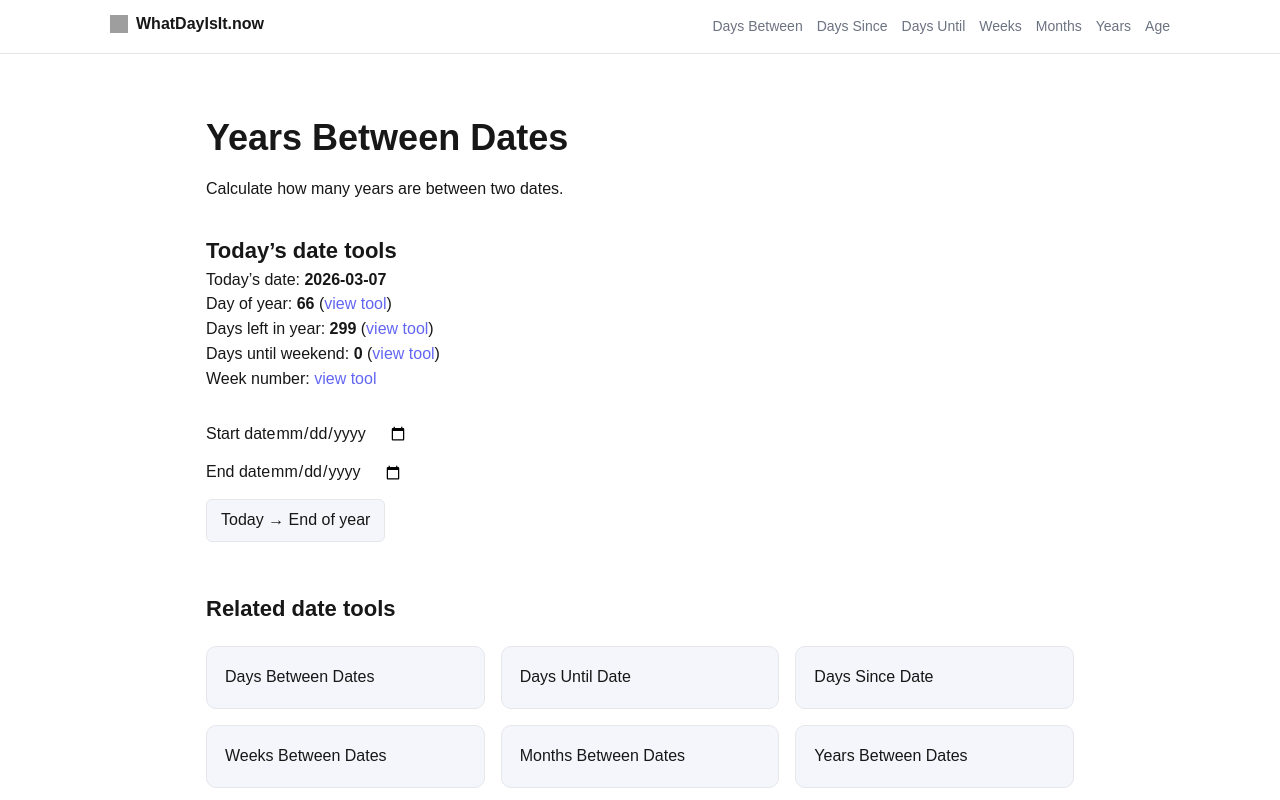
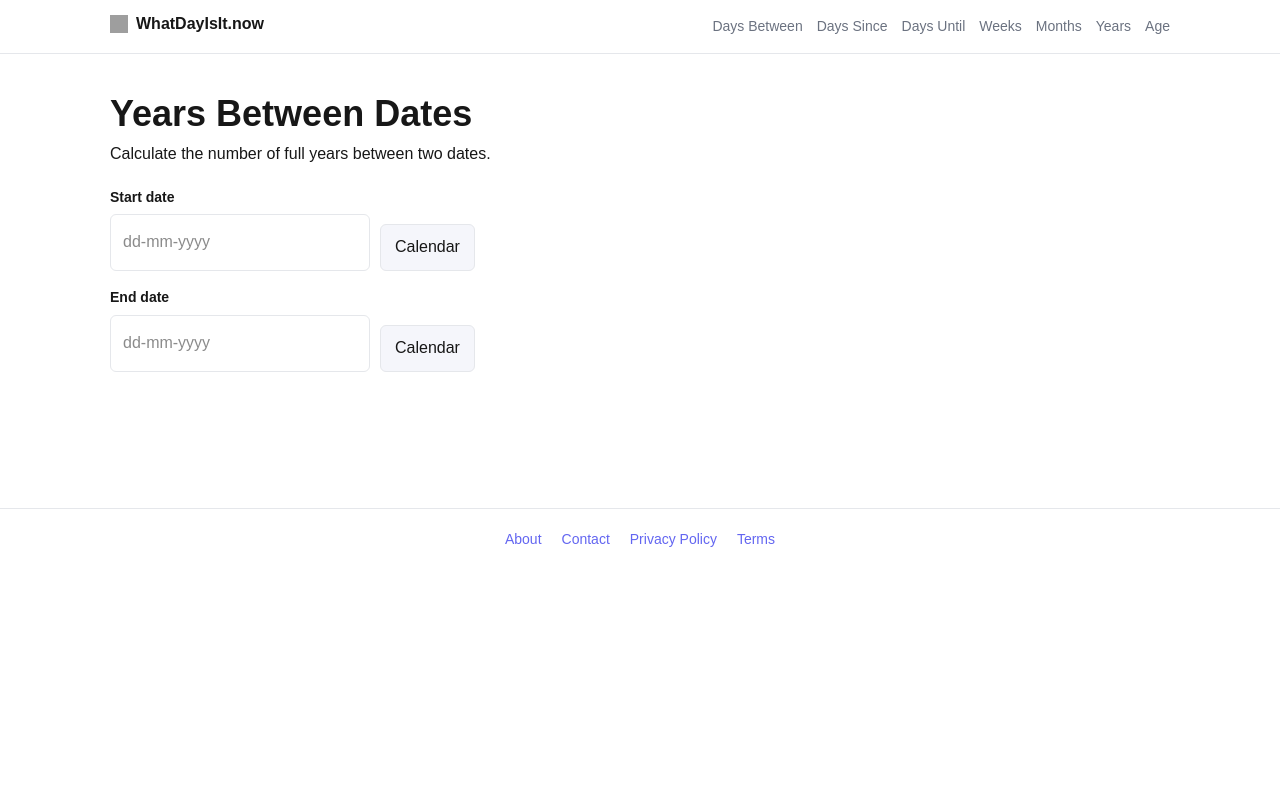
Before and after one commit to bosmeel/whatdayisit-now, a Next.js app: page /years-between in a window 1280 px wide. Shown: the top 800 px of the page. Built offline with nearby package versions, Linux system fonts and the light colour scheme; grey boxes are pictures that could not be loaded.

Commit message:
UX: auto calculate years between

```diff
--- a/app/years-between/page.tsx
+++ b/app/years-between/page.tsx
@@ -1,32 +1,72 @@
-import { Suspense } from "react";
-import type { Metadata } from "next";
-import DateCalculatorsLink from "@/components/DateCalculatorsLink";
-import TodayTools from "@/components/TodayTools";
-import RelatedDateTools from "@/components/RelatedDateTools";
-import Calculator from "./Calculator";
+"use client";
 
-export const metadata: Metadata = {
-  title: "Years Between Dates Calculator",
-  description: "Calculate the number of years between two dates.",
-  alternates: { canonical: "/years-between" },
-};
+import { useState, useEffect } from "react";
+import DateInput from "@/components/DateInput";
 
-export default function Page() {
+export default function YearsBetweenPage() {
+
+  const [startDate, setStartDate] = useState("");
+  const [endDate, setEndDate] = useState("");
+  const [result, setResult] = useState<number | null>(null);
+
+  useEffect(() => {
+
+    if (!startDate || !endDate) {
+      setResult(null);
+      return;
+    }
+
+    const start = new Date(startDate);
+    const end = new Date(endDate);
+
+    let years = end.getFullYear() - start.getFullYear();
+
+    const monthDiff = end.getMonth() - start.getMonth();
+
+    if (
+      monthDiff < 0 ||
+      (monthDiff === 0 && end.getDate() < start.getDate())
+    ) {
+      years--;
+    }
+
+    if (!Number.isNaN(years)) {
+      setResult(Math.abs(years));
+    }
+
+  }, [startDate, endDate]);
+
   return (
-    <main style={{ maxWidth: 900, margin: "0 auto", padding: "24px 16px" }}>
-      <h1 style={{ fontSize: 36, fontWeight: 800 }}>Years Between Dates</h1>
-      <p style={{ marginTop: 10, lineHeight: 1.6 }}>Calculate how many years are between two dates.</p>
+    <div>
 
-      <TodayTools />
+      <h1>Years Between Dates</h1>
 
-      <section style={{ marginTop: 30 }}>
-        <Suspense fallback={null}>
-          <Calculator />
-        </Suspense>
-      </section>
+      <p>
+        Calculate the number of full years between two dates.
+      </p>
 
-      <RelatedDateTools />
-      <DateCalculatorsLink />
-    </main>
+      <div className="calculator">
+
+        <DateInput
+          label="Start date"
+          value={startDate}
+          onChange={setStartDate}
+        />
+
+        <DateInput
+          label="End date"
+          value={endDate}
+          onChange={setEndDate}
+        />
+
+        {result !== null && (
+          <div className="result-box">
+            {result} years
+          </div>
+        )}
+
+      </div>
+
+    </div>
   );
 }
```
